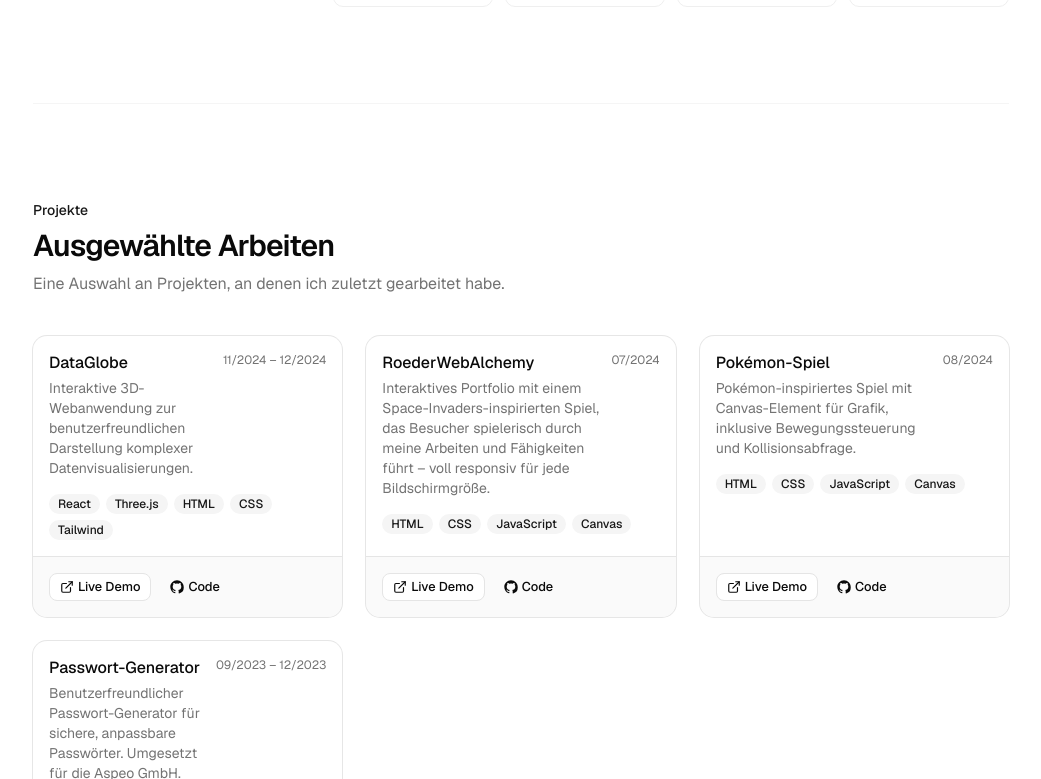
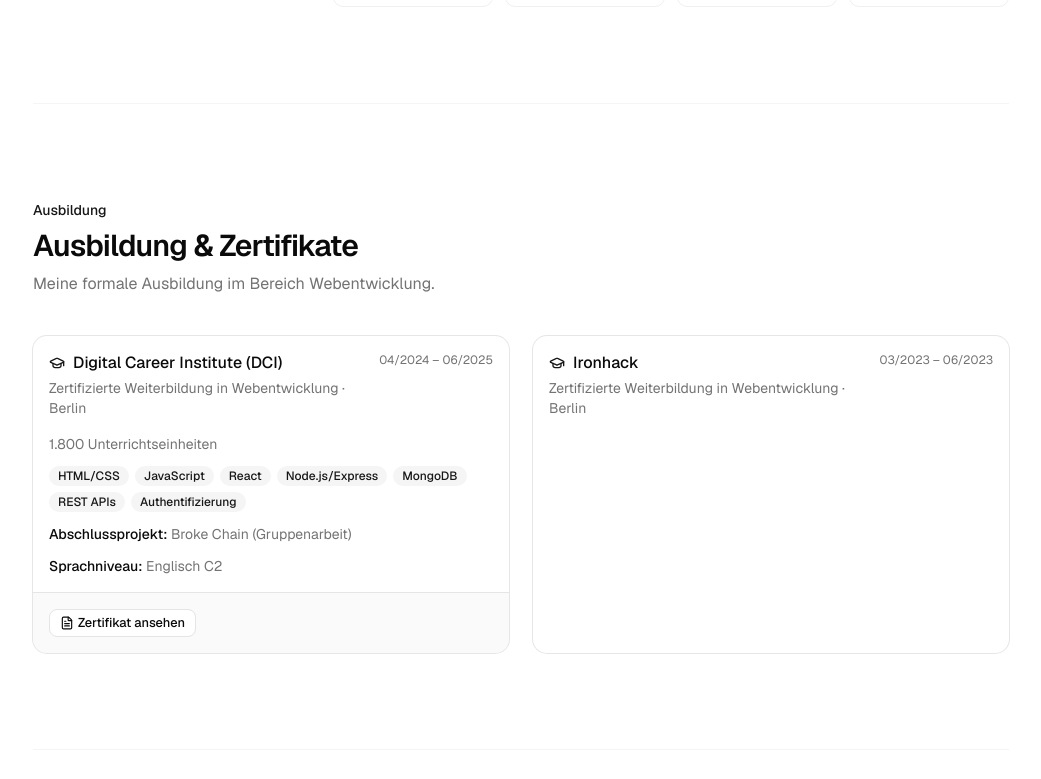
Before and after one commit to Parazim94/website-portfolio, a Next.js app: page / in a window 1280 px wide. Shown: the part 1281-2060 px from the top of the page, without its empty margins (119-1160 px from the left). Built offline with nearby package versions, Linux system fonts and the light colour scheme.

Commit message:
Add Education section and related data to enhance portfolio

```diff
--- a/app/page.tsx
+++ b/app/page.tsx
@@ -1,5 +1,6 @@
 import { Button } from "@/components/ui/button";
 import { AboutSection } from "@/components/sections/about-section";
+import { EducationSection } from "@/components/sections/education-section";
 import { ProjectsSection } from "@/components/sections/projects-section";
 import { SkillsSection } from "@/components/sections/skills-section";
 import { ContactSection } from "@/components/sections/contact-section";
@@ -25,6 +26,8 @@ export default function Home() {
 
       <AboutSection />
 
+      <EducationSection />
+
       <ProjectsSection />
 
       <SkillsSection />
--- /dev/null
+++ b/components/sections/education-section.tsx
@@ -0,0 +1,126 @@
+"use client";
+
+import { motion } from "framer-motion";
+import { FileText, GraduationCap } from "lucide-react";
+
+import { SectionHeading } from "@/components/section-heading";
+import { Badge } from "@/components/ui/badge";
+import { Button } from "@/components/ui/button";
+import {
+  Card,
+  CardAction,
+  CardContent,
+  CardDescription,
+  CardFooter,
+  CardHeader,
+  CardTitle,
+} from "@/components/ui/card";
+import { education } from "@/lib/education";
+
+const container = {
+  hidden: {},
+  visible: {
+    transition: { staggerChildren: 0.08 },
+  },
+};
+
+const item = {
+  hidden: { opacity: 0, y: 16 },
+  visible: { opacity: 1, y: 0, transition: { duration: 0.4 } },
+};
+
+export function EducationSection() {
+  return (
+    <section
+      id="education"
+      className="scroll-mt-16 border-t border-border/40 py-24"
+    >
+      <SectionHeading
+        eyebrow="Ausbildung"
+        title="Ausbildung & Zertifikate"
+        description="Meine formale Ausbildung im Bereich Webentwicklung."
+      />
+
+      <motion.div
+        initial="hidden"
+        whileInView="visible"
+        viewport={{ once: true, margin: "-80px" }}
+        variants={container}
+        className="mt-10 grid gap-6 sm:grid-cols-2"
+      >
+        {education.map((entry) => (
+          <motion.div key={entry.slug} variants={item} className="h-full">
+            <Card className="flex h-full flex-col">
+              <CardHeader>
+                <CardTitle className="flex items-center gap-2">
+                  <GraduationCap
+                    className="h-4 w-4 text-primary"
+                    aria-hidden="true"
+                  />
+                  {entry.institute}
+                </CardTitle>
+                <CardAction className="text-xs text-muted-foreground">
+                  {entry.period}
+                </CardAction>
+                <CardDescription>
+                  {entry.title} · {entry.location}
+                </CardDescription>
+              </CardHeader>
+
+              <CardContent className="flex flex-1 flex-col gap-3">
+                {entry.detail ? (
+                  <p className="text-sm text-muted-foreground">
+                    {entry.detail}
+                  </p>
+                ) : null}
+
+                {entry.focusAreas ? (
+                  <div className="flex flex-wrap gap-1.5">
+                    {entry.focusAreas.map((area) => (
+                      <Badge key={area} variant="secondary">
+                        {area}
+                      </Badge>
+                    ))}
+                  </div>
+                ) : null}
+
+                {entry.finalProject ? (
+                  <p className="text-sm text-muted-foreground">
+                    <span className="font-medium text-foreground">
+                      Abschlussprojekt:
+                    </span>{" "}
+                    {entry.finalProject}
+                  </p>
+                ) : null}
+
+                {entry.languageLevel ? (
+                  <p className="text-sm text-muted-foreground">
+                    <span className="font-medium text-foreground">
+                      Sprachniveau:
+                    </span>{" "}
+                    {entry.languageLevel}
+                  </p>
+                ) : null}
+              </CardContent>
+
+              {entry.certificateUrl ? (
+                <CardFooter>
+                  <Button asChild size="sm" variant="outline">
+                    <a
+                      href={entry.certificateUrl}
+                      target="_blank"
+                      rel="noreferrer"
+                    >
+                      <FileText />
+                      Zertifikat ansehen
+                    </a>
+                  </Button>
+                </CardFooter>
+              ) : null}
+            </Card>
+          </motion.div>
+        ))}
+      </motion.div>
+    </section>
+  );
+}
--- /dev/null
+++ b/lib/education.ts
@@ -0,0 +1,42 @@
+export interface Education {
+  slug: string;
+  title: string;
+  institute: string;
+  location: string;
+  period: string;
+  detail?: string;
+  focusAreas?: string[];
+  finalProject?: string;
+  languageLevel?: string;
+  certificateUrl?: string;
+}
+
+export const education: Education[] = [
+  {
+    slug: "dci",
+    title: "Zertifizierte Weiterbildung in Webentwicklung",
+    institute: "Digital Career Institute (DCI)",
+    location: "Berlin",
+    period: "04/2024 – 06/2025",
+    detail: "1.800 Unterrichtseinheiten",
+    focusAreas: [
+      "HTML/CSS",
+      "JavaScript",
+      "React",
+      "Node.js/Express",
+      "MongoDB",
+      "REST APIs",
+      "Authentifizierung",
+    ],
+    finalProject: "Broke Chain (Gruppenarbeit)",
+    languageLevel: "Englisch C2",
+    certificateUrl: "/certificates/dci-zertifikat.pdf",
+  },
+  {
+    slug: "ironhack",
+    title: "Zertifizierte Weiterbildung in Webentwicklung",
+    institute: "Ironhack",
+    location: "Berlin",
+    period: "03/2023 – 06/2023",
+  },
+];
--- a/lib/site-config.ts
+++ b/lib/site-config.ts
@@ -35,6 +35,7 @@ export const siteConfig = {
 export const navLinks: NavLink[] = [
   { label: "Start", href: "#hero" },
   { label: "Über mich", href: "#about" },
+  { label: "Ausbildung", href: "#education" },
   { label: "Projekte", href: "#projects" },
   { label: "Skills", href: "#skills" },
   { label: "Kontakt", href: "#contact" },
```
Also changed, not shown: 2 other files (tests, documents, lock files or other folders).
